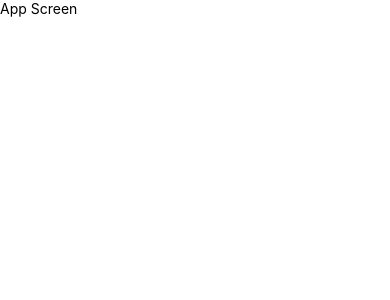
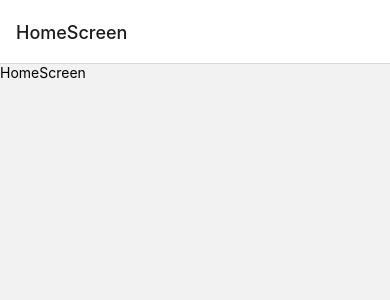
Before and after one commit to camyoh/PokedexRN, a React Native app: screen / in a window 390 px wide. Shown: the top 300 px of the page. Built offline with nearby package versions, Linux system fonts and the light colour scheme.

Commit message:
instalando navigation stack y gesture handler, mostrando el navigator en el app, creando el navigator con las dos vistas de la app.

```diff
--- a/App.tsx
+++ b/App.tsx
@@ -1,11 +1,11 @@
 import { NavigationContainer } from '@react-navigation/native'
 import React from 'react'
-import { Text } from 'react-native'
+import { Navigator } from './src/navigator/Navigator'
 
 const App = () => {
     return (
         <NavigationContainer>
-            <Text>App Screen</Text>
+            <Navigator />
         </NavigationContainer>
     )
 }
--- a/package.json
+++ b/package.json
@@ -11,8 +11,10 @@
   },
   "dependencies": {
     "@react-navigation/native": "^6.0.11",
+    "@react-navigation/stack": "^6.2.2",
     "react": "18.0.0",
     "react-native": "0.69.1",
+    "react-native-gesture-handler": "^2.5.0",
     "react-native-safe-area-context": "^4.3.1",
     "react-native-screens": "^3.15.0",
     "react-native-vector-icons": "^9.2.0"
--- /dev/null
+++ b/src/navigator/Navigator.tsx
@@ -0,0 +1,15 @@
+import React from 'react'
+import { createStackNavigator } from '@react-navigation/stack';
+import { HomeScreen } from '../screens/HomeScreen';
+import { PokemonScreen } from '../screens/PokemonScreen';
+
+const Stack = createStackNavigator();
+
+export const  Navigator = () => {
+  return (
+    <Stack.Navigator>
+      <Stack.Screen name="HomeScreen" component={HomeScreen} />
+      <Stack.Screen name="PokemonScreen" component={PokemonScreen} />
+    </Stack.Navigator>
+  );
+}
```
Also changed, not shown: 1 other file (tests, documents, lock files or other folders).
